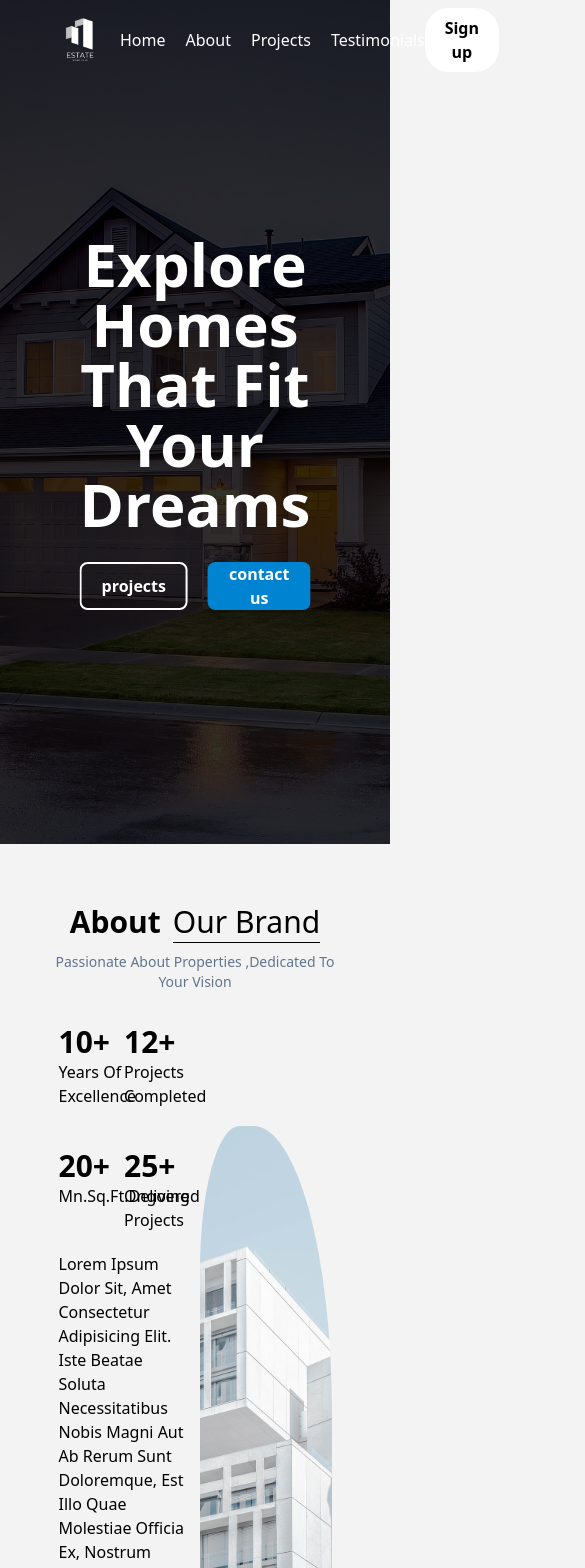
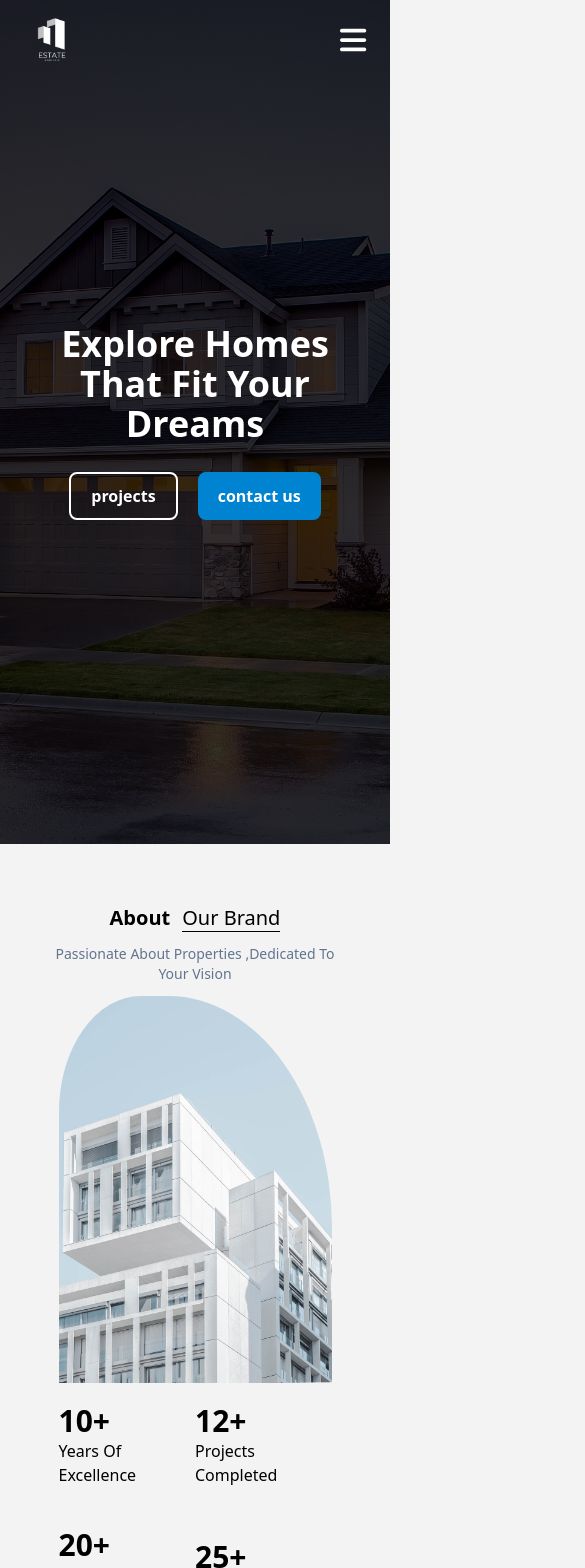
Before and after one commit to Haitam-Makhfi/Estate, a React (Vite) app: page / in a window 390 px wide. Shown: the top 1568 px of the page, 585 px wide, since content can reach past the window. Built offline with nearby package versions, Linux system fonts and the light colour scheme.

Commit message:
made the website responsive

```diff
--- a/src/App.tsx
+++ b/src/App.tsx
@@ -1,5 +1,5 @@
 import { FontAwesomeIcon } from "@fortawesome/react-fontawesome";
-import { faStar } from "@fortawesome/free-solid-svg-icons";
+import { faBars, faStar, faX } from "@fortawesome/free-solid-svg-icons";
 import logo from "./images/estate logo no-bg.png";
 import apartment from "./images/apartment.jpg";
 import { useEffect, useState } from "react";
@@ -21,7 +21,7 @@ function App() {
     { img: img5, id: 5 },
     { img: img6, id: 6 },
   ];
-
+  const [bool, setBool] = useState(false);
   const [counter, setCounter] = useState(0);
   const observer1 = new IntersectionObserver((entries) => {
     entries.forEach((entry) => {
@@ -52,8 +52,13 @@ function App() {
     });
   });
   function right() {
-    if (counter >= 2) return null;
-    else setCounter((p) => p + 1);
+    if (window.innerWidth <= 768) {
+      if (counter >= 5) return null;
+      else setCounter((p) => p + 1);
+    } else {
+      if (counter >= 2) return null;
+      else setCounter((p) => p + 1);
+    }
   }
   function left() {
     if (counter <= 0) return null;
@@ -62,25 +67,63 @@ function App() {
   return (
     <>
       <header className="w-full h-[100vh] text-white capitalize relative">
-        <nav className="px-10  flex justify-between items-center">
+        <nav className=" px-3 sm:px-10  flex justify-between items-center">
           <img src={logo} alt="logo image" className="w-20" />
-          <ul className="flex gap-5 cursor-pointer">
+          <ul className=" gap-5 cursor-pointer hidden sm:flex">
             <li className="hover:text-slate-400">home</li>
             <li className="hover:text-slate-400">about</li>
             <li className="hover:text-slate-400">projects</li>
             <li className="hover:text-slate-400">testimonials</li>
           </ul>
-          <button className="cursor-pointer bg-white text-black px-5 py-2 rounded-3xl">
+          <button className="cursor-pointer bg-white text-black px-5 py-2 rounded-3xl hidden sm:block">
             Sign up
           </button>
+          <button
+            className="text-3xl mr-3 cursor-pointer sm:hidden"
+            onClick={() => {
+              setBool(true);
+              console.log(bool);
+            }}
+          >
+            <FontAwesomeIcon icon={faBars} />
+          </button>
         </nav>
-        <section className="hero-text absolute top-[50%] left-[50%] translate-x-[-50%] animate-[pop-up_1s]">
-          <h1>explore homes that fit your dreams</h1>
+        <div
+          className="modal bg-white w-[80%] h-full absolute right-0 top-0 z-10 animate-[nav-left_0.8s] translate-x-[100%]"
+          style={bool ? { display: "block" } : { display: "none" }}
+        >
+          <div
+            className="flex justify-end mr-6.5 mt-7 text-black font-bold  text-2xl cursor-pointer"
+            onClick={() => {
+              setBool(false);
+            }}
+          >
+            <FontAwesomeIcon icon={faX} />
+          </div>
+          <ul className=" gap-5 flex flex-col font-bold items-center ">
+            <li className="text-black cursor-pointer hover:text-slate-400 ">
+              home
+            </li>
+            <li className="text-black cursor-pointer hover:text-slate-400">
+              about
+            </li>
+            <li className="text-black cursor-pointer hover:text-slate-400">
+              projects
+            </li>
+            <li className="text-black cursor-pointer hover:text-slate-400">
+              testimonials
+            </li>
+          </ul>
+        </div>
+        <section className="hero-text w-full absolute top-[50%] left-[50%] translate-x-[-50%] animate-[pop-up_1s] flex flex-col items-center">
+          <h1 className="w-[90%] sm:w-[20ch] text-4xl lg:text-6xl font-bold text-center ">
+            explore homes that fit your dreams
+          </h1>
           <div className="flex gap-5 justify-center items-center pt-7">
             <button className="cursor-pointer border-2 rounded-lg px-5 h-12 ">
               projects
             </button>
-            <button className="cursor-pointer bg-sky-600 px-5  h-12 rounded-lg">
+            <button className="cursor-pointer bg-sky-600 px-5  h-12 rounded-lg text-nowrap">
               contact us
             </button>
           </div>
@@ -97,8 +140,8 @@ function App() {
               passionate about properties ,dedicated to your vision
             </p>
           </div>
-          <div className="wrapper flex items-center justify-between">
-            <div className="brand-content w-[48%] grid grid-cols-2">
+          <div className="wrapper flex flex-wrap md:flex-nowrap items-center  justify-center md:justify-between">
+            <div className="brand-content md:w-[48%] grid grid-cols-2 items-center order-2 md:order-1">
               <div className="years py-5">
                 <b className="text-3xl">10+</b>
                 <p>years of excellence</p>
@@ -109,7 +152,7 @@ function App() {
               </div>
               <div className="delivered py-5">
                 <b className="text-3xl">20+</b>
-                <p>mn.sq.ft.delivered</p>
+                <p>mn.sq.ft. delivered</p>
               </div>
               <div className="ongoing py-5">
                 <b className="text-3xl">25+</b>
@@ -128,7 +171,7 @@ function App() {
             <img
               src={apartment}
               alt="apartment building"
-              className="apartment-img w-[48%] h-[30rem] object-cover object-center"
+              className="apartment-img md:w-[48%] md:h-[30rem] object-cover object-center order-1 md:order-2"
             />
           </div>
         </section>
@@ -157,16 +200,20 @@ function App() {
                 &gt;
               </span>
             </div>
-            <div className="img-container flex gap-4 overflow-hidden pt-7">
+            <div className="img-container flex md:gap-4 overflow-hidden pt-7">
               {projectImgs.map((img) => {
                 return (
                   <>
                     <img
-                      className="w-60 object-cover object-center projectImg transition blur-[2px] hover:blur-none cursor-pointer"
+                      className="w-full md:w-60 object-cover object-center projectImg transition  hover:blur-[2px] cursor-pointer"
                       src={img.img}
                       alt="project image"
                       key={img.id}
-                      style={{ translate: `${-120 * counter}%` }}
+                      style={
+                        window.innerWidth <= 768
+                          ? { translate: `${-100 * counter}%` }
+                          : { translate: `${-120 * counter}%` }
+                      }
                     />
                   </>
                 );
@@ -184,7 +231,7 @@ function App() {
               real stories from those who found home with us
             </p>
           </div>
-          <div className="wraper flex gap-5">
+          <div className="wraper flex flex-wrap lg:flex-nowrap gap-5">
             <div className="card bg-white rounded-xs flex flex-col items-center justify-center px-5 py-13 shadow-xl">
               <img
                 src={pfp1}
@@ -255,10 +302,10 @@ function App() {
             </div>
           </div>
         </section>
-        <footer className="bg-blue-950 min-h-[30vh] grid grid-cols-[2fr_1fr_2fr] px-15 capitalize">
+        <footer className="bg-blue-950 min-h-[30vh] grid grid-cols-1 lg:grid-cols-[2fr_1fr_2fr] px-15 capitalize">
           <div className="footer-main-content pt-2">
-            <img src={logo} alt="logo" className="w-18 h-18" />
-            <p className="text-slate-300 text-[13px] font-medium pl-5 w-[60ch]">
+            <img src={logo} alt="logo" className="w-18 h-18 -ml-5" />
+            <p className="text-slate-300 text-[13px] font-medium lg:pl-5 lg:w-[60ch]">
               Lorem ipsum dolor sit amet consectetur adipisicing elit. Dolores
               harum, quo id minus illo recusandae dolorem vel voluptatum
               assumenda ad.
@@ -273,7 +320,7 @@ function App() {
               <li>privacy policy</li>
             </ul>
           </div>
-          <div className="subscription pt-5 ">
+          <div className="subscription pt-5 hidden lg:block">
             <span className="text-white text-lg font-bold">
               subscribe to our newsletter
             </span>
@@ -291,7 +338,7 @@ function App() {
               </button>
             </div>
           </div>
-          <div className="cr text-center col-span-3 text-white text-sm font-light pt-5">
+          <div className="cr text-center lg:col-span-3 text-white text-sm font-light pt-5">
             copyright 2024&copy;greatStack.all rights reserved
           </div>
         </footer>
--- a/src/index.css
+++ b/src/index.css
@@ -1,10 +1,7 @@
 @import "tailwindcss";
 @layer base {
-  h1 {
-    @apply text-6xl font-bold text-center;
-  }
   h2 {
-    @apply text-3xl text-center;
+    @apply text-xl sm:text-3xl text-center;
   }
   header {
     background: linear-gradient(rgba(0, 0, 0, 0.8), rgba(0, 0, 0, 0.8)),
@@ -16,6 +13,13 @@
     font-weight: bold;
   }
 }
+html,
+body {
+  margin: 0;
+  padding: 0;
+  width: 100%;
+  overflow-x: hidden; /* Prevent horizontal scroll */
+}
 .show1 {
   animation: pop-left 1s;
 }
@@ -25,7 +29,8 @@
 .hero-text,
 .brand,
 .projects,
-.feedback {
+.feedback,
+.modal {
   animation-fill-mode: forwards;
 }
 .apartment-img {
@@ -49,6 +54,15 @@
     transform: translateX(-20%);
   }
 }
+@keyframes nav-left {
+  0% {
+    opacity: 0;
+  }
+  100% {
+    opacity: 1;
+    transform: translateX(-100%);
+  }
+}
 @keyframes pop-right {
   0% {
     opacity: 0;
```
